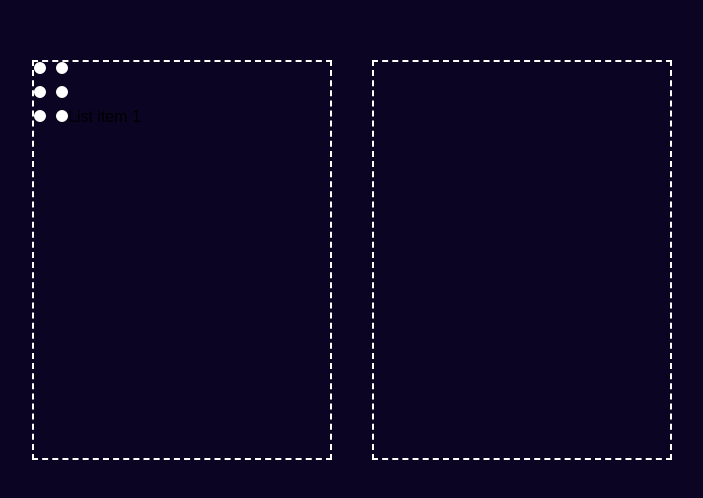
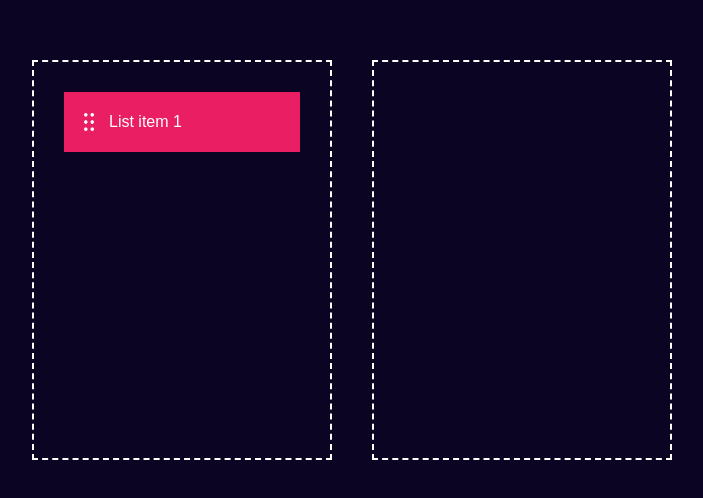
Before and after one commit to Sandunjayasekar/Drag-and-drop-using-js, a plain HTML site: page index.html in a window 1280 px wide. Shown: the part 140-638 px from the top of the page, without its empty margins (288-991 px from the left). Drawn offline with Linux system fonts and the light colour scheme.

Commit message:
imaGE RESIZED

```diff
--- a/style.css
+++ b/style.css
@@ -19,3 +19,19 @@
     margin: 20px;
     border: 2px dashed #fff;
 }
+
+.list {
+    background: #e91e63;
+    height: 60px;
+    margin: 30px;
+    color: #fff;
+    display: flex;
+    align-items: center;
+    cursor: grab;
+}
+
+.list img {
+    width: 10px;
+    margin-right: 15px;
+    margin-left: 20px;
+}
```
